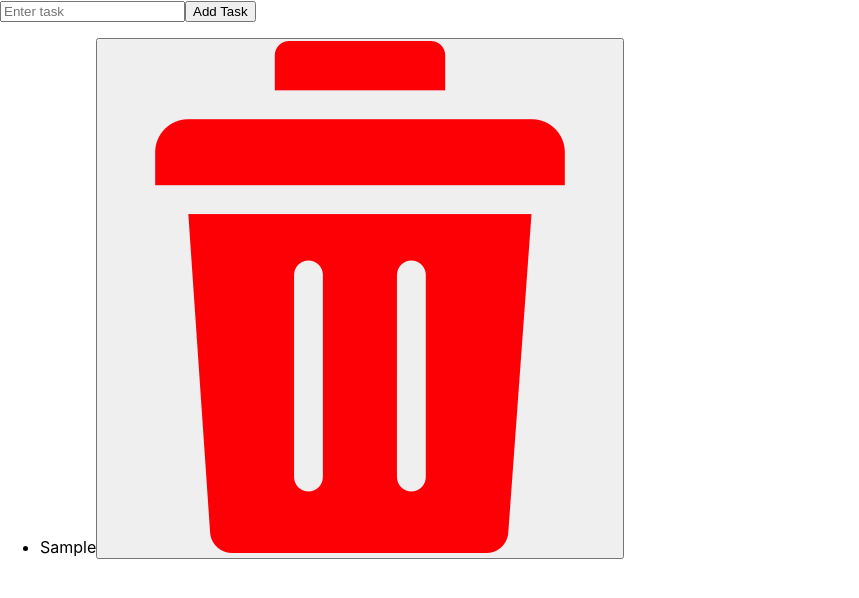
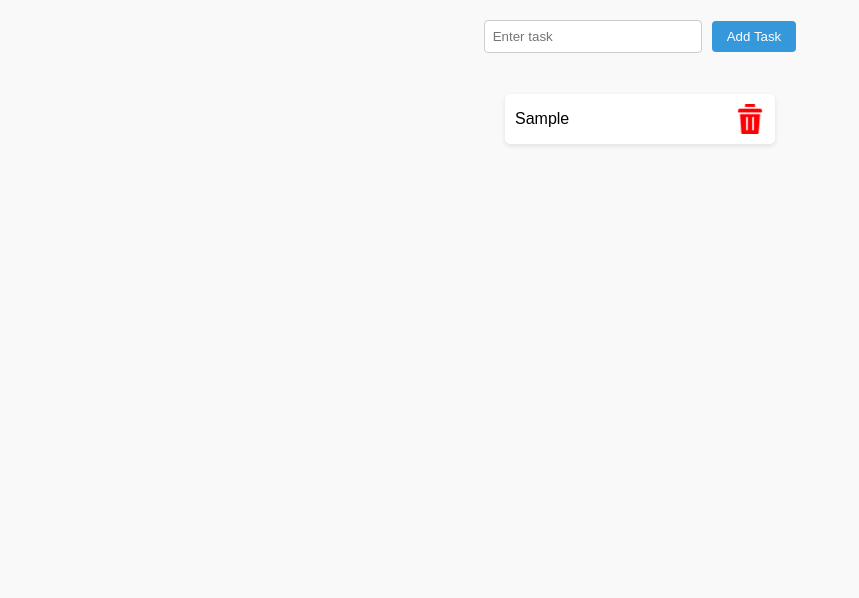
Before and after one commit to mangaBhukya/Task-Manager-Frontend, a React (Create React App) app: page / in a window 1280 px wide. Both pictures are taken after typing "Sample" into the empty fields and a click on the button "Add Task". Shown: the top 598 px of the page, without its empty margins (0-859 px from the left). Built offline with nearby package versions, Linux system fonts and the light colour scheme.

Commit message:
Added styling to app

```diff
--- a/src/App.tsx
+++ b/src/App.tsx
@@ -2,6 +2,7 @@ import React, { useState } from 'react';
 import TaskForm from './components/Task';
 import TaskList from './components/TaskList';
 import { Task } from './TaskType';
+import './styles/App.scss';
 
 const App: React.FC = () => {
   const [tasks, setTasks] = useState<Task[]>([]);
@@ -19,7 +20,7 @@ const App: React.FC = () => {
   }
 
   return (
-    <div>
+    <div className='app'>
       <TaskForm addTask={addTask}/>
       <TaskList tasks={tasks} deleteTask={deleteTask}/>
     </div>
--- a/src/components/Task.tsx
+++ b/src/components/Task.tsx
@@ -21,7 +21,7 @@ const TaskForm: React.FC<TaskFormProps> = ({addTask}) => {
     }
 
     return (
-        <form onSubmit={handlerSubmit}>
+        <form onSubmit={handlerSubmit} className="task-form">
             <input
             type = 'text'
             placeholder= 'Enter task'
--- a/src/components/TaskList.tsx
+++ b/src/components/TaskList.tsx
@@ -1,7 +1,7 @@
 
 import React from "react";
 import { Task } from "../TaskType";
-import Diamond from '../assets/delete.png'
+import DeleteImg from '../assets/delete.png'
 
 interface TaskListProps {
     tasks: Task[];
@@ -11,12 +11,12 @@ const TaskList: React.FC<TaskListProps> = ({tasks, deleteTask}) => {
  console.log(tasks, 'tasks');
 
     return (
-            <ul>
+            <ul className="task-list">
             {tasks.map((task) => (
-                <li key={task.id}>{task.title}
-                    <button onClick={()=> deleteTask(task.id)}>
-                        <img src={Diamond} alt={task.title} />
-                    </button>
+                <li key={task.id}
+                    className={task.completed? "completed":""} >
+                     {task.title}
+                    <img src={DeleteImg} alt={task.title}  onClick={()=> deleteTask(task.id)}/>
                 </li>
             ))}
             </ul>
--- a/src/styles/App.scss
+++ b/src/styles/App.scss
@@ -0,0 +1,84 @@
+$primary-color: #3498db;
+
+
+.app{
+    text-align: center;
+    font-family: Arial, Helvetica, sans-serif;
+    background-color: #f9f9f9;
+    min-height: 100vh;
+    display: flex;
+    flex-direction: column;
+    align-items:  center;
+    padding:20px;
+}
+
+
+.task-form {
+    margin-bottom: 20px;
+
+    input {
+        padding:  8px;
+        width: 200px;
+        margin-right: 10px;
+        border: 1px solid #ccc;
+        border-radius: 4px;
+    }
+
+    button {
+        background-color: $primary-color;
+        color: white;
+        border: none;
+        padding:  8px 15px;
+        cursor: pointer;
+        border-radius: 4px;
+
+
+    &:hover{
+        background-color: darken($primary-color, 10%)
+    }}
+}
+
+.task-list{
+    list-style: none;
+    padding: 0;
+
+    li {
+        background: white;
+        padding:  10px;
+        margin:  5px;
+        width:  250px;
+        display:  flex;
+        justify-content:  space-between;
+        align-items:  center;
+        border-radius: 5px;
+        box-shadow: 0 2px 5px rgba(0,0,0,0.1);
+        cursor: pointer;
+
+        &:hover{
+        background-color: darken(white, 10%)
+        }
+
+    }
+    .completed{
+        text-decoration: line-through;
+        color:  gray;
+    }
+
+    img {
+        height: 30px;
+        cursor: pointer;
+        width: 30px;
+        transition: opacity 0.2s ease-in-out;
+
+        &:hover {
+            opacity: 0.7;
+          }
+
+          &:active {
+            transform: scale(0.9);
+          }
+
+
+    }
+
+}
```
